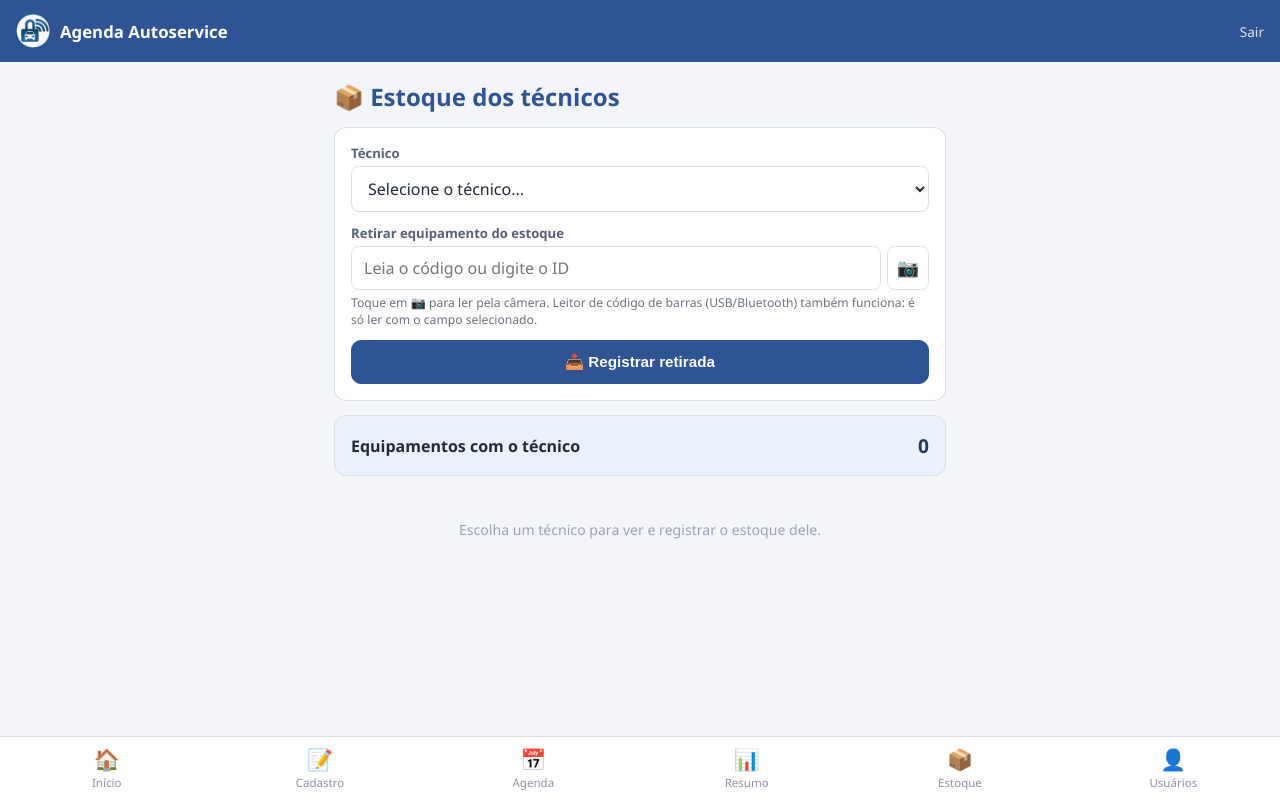
After one commit to caioantns/Agenda-Autoservice, a Flask app: page /meu-estoque in a window 1280 px wide. The commit adds this page. Run offline with Flask 3, Linux system fonts and the light colour scheme; the visitor is signed in with stand-in values (Sample User, id 1).

Commit message:
Libera vários serviços no mesmo período e cria o estoque do técnico

```diff
--- a/app.py
+++ b/app.py
@@ -17,7 +17,8 @@ from openpyxl.styles import Font, PatternFill
 
 from models import (
     db, Servico, ListaValor, Equipamento, Usuario, STATUS_OPCOES, HORARIOS_OPCOES,
-    PERIODO_OPCOES, STATUS_ESTOQUE_OPCOES, codigos_instalados_lista, codigos_instalados_texto,
+    PERIODO_OPCOES, STATUS_ESTOQUE_OPCOES, STATUS_COM_TECNICO, codigos_instalados_lista,
+    codigos_instalados_texto,
 )
 
 BASE_DIR = os.path.dirname(os.path.abspath(__file__))
@@ -327,7 +328,7 @@ def registrar_equipamento_retirado_no_estoque(empresa, codigo):
         return
     existente = Equipamento.query.filter_by(empresa=empresa, codigo=codigo).first()
     if existente:
-        existente.status = "Indisponível"
+        existente.voltar_para_estoque("Indisponível")
     else:
         db.session.add(Equipamento(empresa=empresa, modelo="", codigo=codigo, status="Indisponível"))
     db.session.commit()
@@ -342,23 +343,9 @@ def marcar_equipamento_instalado_utilizado(empresa, equipamento_instalado_codigo
     for codigo in codigos_instalados_lista(equipamento_instalado_codigo):
         existente = Equipamento.query.filter_by(empresa=empresa, codigo=codigo).first()
         if existente:
-            existente.status = "Utilizado"
+            # Sai do estoque do técnico (se estava com ele) e passa a Utilizado.
+            existente.voltar_para_estoque("Utilizado")
     db.session.commit()
-
-
-def verificar_conflito(tecnico, data, periodo, servico_id_ignorar=None):
-    """Procura outro serviço do mesmo técnico no mesmo dia e período."""
-    if not tecnico or not periodo:
-        return None
-    query = Servico.query.filter(
-        Servico.tecnico == tecnico,
-        Servico.data == data,
-        Servico.periodo == periodo,
-        Servico.status != "Cancelado",
-    )
-    if servico_id_ignorar is not None:
-        query = query.filter(Servico.id != servico_id_ignorar)
-    return query.first()
 
 
 # ----------------------------------------------------------------------
@@ -464,6 +451,16 @@ def estoque():
     )
 
 
+@app.route("/meu-estoque")
+@login_obrigatorio
+def meu_estoque_pagina():
+    listas = obter_listas()
+    return render_template(
+        "meu_estoque.html", aba_ativa="meu_estoque", role=session.get("role"),
+        tecnicos=listas["tecnico"], tecnico_nome=session.get("tecnico_nome", ""),
+    )
+
+
 @app.route("/usuarios")
 @admin_obrigatorio
 def usuarios_pagina():
@@ -523,13 +520,8 @@ def criar_servico():
     if erro_equipamento:
         return jsonify({"erro": erro_equipamento}), 400
 
-    conflito = verificar_conflito(tecnico, data_valida, periodo)
-    if conflito and not dados.get("ignorar_conflito"):
-        return jsonify({
-            "conflito": True,
-            "mensagem": f"{tecnico} já tem um serviço em {data_valida} ({periodo}) "
-                        f"(Empresa: {conflito.empresa}). Deseja salvar mesmo assim?",
-        }), 409
+    # Um técnico pode ter vários serviços no mesmo período (Manhã/Tarde/Integral),
+    # então não há checagem de conflito de agenda aqui.
 
     servico = Servico(
         data=data_valida, periodo=periodo, placa=placa, tipo_servico=tipo_servico,
@@ -603,14 +595,6 @@ def atualizar_servico(servico_id):
     )
     if erro_equipamento:
         return jsonify({"erro": erro_equipamento}), 400
-
-    conflito = verificar_conflito(tecnico, data_valida, periodo, servico_id_ignorar=servico.id)
-    if conflito and not dados.get("ignorar_conflito"):
-        return jsonify({
-            "conflito": True,
-            "mensagem": f"{tecnico} já tem um serviço em {data_valida} ({periodo}) "
-                        f"(Empresa: {conflito.empresa}). Deseja salvar mesmo assim?",
-        }), 409
 
     servico.data = data_valida
     servico.periodo = periodo
@@ -1101,7 +1085,12 @@ def buscar_ultima_os_do_equipamento(empresa, codigo):
 @app.route("/api/estoque/<empresa>")
 @login_obrigatorio
 def listar_estoque(empresa):
-    itens = Equipamento.query.filter_by(empresa=empresa).order_by(Equipamento.codigo).all()
+    query = Equipamento.query.filter_by(empresa=empresa)
+    tecnico_sessao = tecnico_da_sessao()
+    if tecnico_sessao is not None:
+        # Técnico só enxerga os equipamentos que estão com ele.
+        query = query.filter_by(status=STATUS_COM_TECNICO, tecnico=tecnico_sessao)
+    itens = query.order_by(Equipamento.codigo).all()
     resultado = []
     for item in itens:
         dados = item.to_dict()
@@ -1129,7 +1118,8 @@ def mudar_status_equipamento(item_id):
     novo_status = dados.get("status")
     if novo_status not in STATUS_ESTOQUE_OPCOES:
         return jsonify({"erro": "Status inválido."}), 400
-    item.status = novo_status
+    # Disponível/Utilizado/Indisponível tiram o equipamento das mãos do técnico.
+    item.voltar_para_estoque(novo_status)
     db.session.commit()
     return jsonify({"ok": True, "item": item.to_dict()})
 
@@ -1182,6 +1172,103 @@ def excluir_equipamento(item_id):
     db.session.delete(item)
     db.session.commit()
     return jsonify({"ok": True})
+
+
+# ----------------------------------------------------------------------
+# API: Estoque do técnico (equipamentos que cada técnico retirou)
+# ----------------------------------------------------------------------
+
+def tecnico_alvo_do_estoque(nome_enviado):
+    """Técnico logado: sempre ele mesmo (ignora o que veio da tela).
+    Admin: o técnico escolhido na tela, que precisa estar na lista."""
+    tecnico_sessao = tecnico_da_sessao()
+    if tecnico_sessao is not None:
+        return tecnico_sessao or None
+    nome = (nome_enviado or "").strip()
+    if nome and valor_existe_na_lista("tecnico", nome):
+        return nome
+    return None
+
+
+@app.route("/api/meu-estoque")
+@login_obrigatorio
+def listar_meu_estoque():
+    tecnico = tecnico_alvo_do_estoque(request.args.get("tecnico"))
+    if not tecnico:
+        return jsonify({"tecnico": "", "itens": []})
+    itens = (
+        Equipamento.query.filter_by(status=STATUS_COM_TECNICO, tecnico=tecnico)
+        .order_by(Equipamento.empresa, Equipamento.codigo).all()
+    )
+    return jsonify({"tecnico": tecnico, "itens": [i.to_dict() for i in itens]})
+
+
+@app.route("/api/meu-estoque/retirar", methods=["POST"])
+@login_obrigatorio
+def retirar_equipamento():
+    """O técnico lê o código de barras (ou digita o ID) e o equipamento sai do
+    estoque principal para o estoque dele. Se o mesmo código existir em mais
+    de uma empresa, devolve a lista para a tela perguntar qual é."""
+    dados = request.get_json(force=True) or {}
+    tecnico = tecnico_alvo_do_estoque(dados.get("tecnico"))
+    if not tecnico:
+        return jsonify({"erro": "Escolha o técnico que está retirando o equipamento."}), 400
+
+    codigo = (dados.get("codigo") or "").strip()
+    if not codigo:
+        return jsonify({"erro": "Leia ou digite o código do equipamento."}), 400
+
+    query = Equipamento.query.filter_by(codigo=codigo)
+    empresa = (dados.get("empresa") or "").strip()
+    if empresa:
+        query = query.filter_by(empresa=empresa)
+    encontrados = query.order_by(Equipamento.empresa).all()
+
+    if not encontrados:
+        return jsonify({
+            "erro": f'O código "{codigo}" não está cadastrado no estoque. '
+                    f"Peça para o administrador cadastrar antes de retirar."
+        }), 404
+    if len(encontrados) > 1:
+        return jsonify({
+            "escolher_empresa": True,
+            "codigo": codigo,
+            "empresas": [e.empresa for e in encontrados],
+        }), 409
+
+    item = encontrados[0]
+    if item.status == STATUS_COM_TECNICO:
+        if item.tecnico == tecnico:
+            return jsonify({"erro": f'O equipamento "{codigo}" já está no estoque de {tecnico}.'}), 400
+        return jsonify({
+            "erro": f'O equipamento "{codigo}" já está com {item.tecnico}. '
+                    f"Ele precisa devolver antes (ou o administrador)."
+        }), 400
+    if item.status == "Utilizado":
+        return jsonify({"erro": f'O equipamento "{codigo}" consta como já instalado em um cliente.'}), 400
+    if item.status == "Indisponível":
+        return jsonify({"erro": f'O equipamento "{codigo}" está Indisponível (aguardando inspeção).'}), 400
+
+    item.status = STATUS_COM_TECNICO
+    item.tecnico = tecnico
+    item.retirado_em = datetime.now(FUSO_BRASIL).replace(tzinfo=None)
+    db.session.commit()
+    return jsonify({"ok": True, "item": item.to_dict()})
+
+
+@app.route("/api/meu-estoque/<int:item_id>/devolver", methods=["POST"])
+@login_obrigatorio
+def devolver_equipamento(item_id):
+    """Devolve ao estoque principal (Disponível) um equipamento que estava com o técnico."""
+    item = Equipamento.query.get_or_404(item_id)
+    tecnico_sessao = tecnico_da_sessao()
+    if item.status != STATUS_COM_TECNICO:
+        return jsonify({"erro": "Esse equipamento não está com nenhum técnico."}), 400
+    if tecnico_sessao is not None and item.tecnico != tecnico_sessao:
+        return jsonify({"erro": "Esse equipamento não está com você."}), 403
+    item.voltar_para_estoque("Disponível")
+    db.session.commit()
+    return jsonify({"ok": True, "item": item.to_dict()})
 
 
 # ----------------------------------------------------------------------
@@ -1277,8 +1364,30 @@ def excluir_usuario(usuario_id):
 # Inicialização
 # ----------------------------------------------------------------------
 
+def adicionar_colunas_que_faltam():
+    """db.create_all() cria tabelas novas, mas não adiciona colunas novas em
+    tabelas que já existem. Aqui adicionamos as que faltarem, sem apagar dados
+    (funciona tanto no SQLite quanto no Postgres)."""
+    from sqlalchemy import inspect, text
+    colunas_novas = {
+        "equipamentos": [
+            ("tecnico", "VARCHAR(80) DEFAULT ''"),
+            ("retirado_em", "TIMESTAMP"),
+        ],
+    }
+    inspetor = inspect(db.engine)
+    for tabela, colunas in colunas_novas.items():
+        existentes = {c["name"] for c in inspetor.get_columns(tabela)}
+        for nome, tipo in colunas:
+            if nome not in existentes:
+                db.session.execute(text(f"ALTER TABLE {tabela} ADD COLUMN {nome} {tipo}"))
+                db.session.commit()
+                print(f"Coluna '{nome}' adicionada em '{tabela}'.")
+
+
 with app.app_context():
     db.create_all()
+    adicionar_colunas_que_faltam()
     if Usuario.query.count() == 0:
         if EM_PRODUCAO and not os.environ.get("ADMIN_SENHA"):
             raise RuntimeError(
--- a/static/css/style.css
+++ b/static/css/style.css
@@ -468,3 +468,15 @@ body {
 @media (min-width: 720px) {
   .bloco-endereco { display: grid; grid-template-columns: minmax(0, 2fr) minmax(0, 3fr); gap: 16px; align-items: start; }
 }
+
+/* --- Estoque do técnico --- */
+.link-estoque-tecnicos { display: block; text-align: center; text-decoration: none; margin-bottom: 14px; }
+.dica-campo { font-size: 0.76rem; color: #6B7280; }
+.formulario-retirada { display: flex; flex-direction: column; gap: 12px; }
+.escolha-empresa { background: var(--cor-primaria-clara); border-radius: 10px; padding: 10px 12px; }
+.escolha-empresa p { margin: 0 0 8px; font-size: 0.85rem; font-weight: 600; }
+.me-grupo { font-size: 0.9rem; color: var(--cor-primaria-escura); margin: 6px 0 0; }
+.item-meu-estoque { cursor: default; }
+.item-meu-estoque:active { background: white; }
+.item-meu-estoque .botao-status-opcao { flex-shrink: 0; }
+.item-equipamento-tecnico { font-size: 0.8rem; font-weight: 600; color: var(--cor-primaria-escura); }
--- /dev/null
+++ b/static/js/meu_estoque.js
@@ -0,0 +1,163 @@
+// --- Estoque do técnico: equipamentos que ele retirou do estoque principal ---
+// Técnico: vê e registra só o próprio estoque.
+// Admin: escolhe o técnico no topo e registra/vê em nome dele.
+
+const campoCodigo = document.getElementById("me-codigo");
+const seletorTecnico = document.getElementById("me-tecnico"); // só existe para admin
+const ehAdmin = !!seletorTecnico;
+let enviandoRetirada = false;
+
+function tecnicoEscolhido() {
+  return ehAdmin ? seletorTecnico.value : "";
+}
+
+function esconderEscolhaEmpresa() {
+  document.getElementById("me-escolha-empresa").classList.add("escondido");
+  document.getElementById("me-botoes-empresa").innerHTML = "";
+}
+
+async function carregarMeuEstoque() {
+  const lista = document.getElementById("me-lista");
+  const total = document.getElementById("me-total");
+  const rotulo = document.getElementById("me-rotulo-total");
+  esconderEscolhaEmpresa();
+
+  if (ehAdmin && !tecnicoEscolhido()) {
+    lista.innerHTML = `<p class="vazio-lista">Escolha um técnico para ver e registrar o estoque dele.</p>`;
+    total.textContent = "0";
+    rotulo.textContent = "Equipamentos com o técnico";
+    return;
+  }
+
+  const filtro = ehAdmin ? `?tecnico=${encodeURIComponent(tecnicoEscolhido())}` : "";
+  const dados = await apiGet(`/api/meu-estoque${filtro}`);
+  const itens = dados.itens || [];
+
+  total.textContent = itens.length;
+  rotulo.textContent = ehAdmin ? `Equipamentos com ${dados.tecnico}` : "Equipamentos com você";
+
+  lista.innerHTML = "";
+  if (itens.length === 0) {
+    lista.innerHTML = `<p class="vazio-lista">Nenhum equipamento retirado no momento.</p>`;
+    return;
+  }
+
+  // Agrupa por empresa para facilitar a conferência.
+  const porEmpresa = {};
+  itens.forEach((item) => {
+    (porEmpresa[item.empresa] = porEmpresa[item.empresa] || []).push(item);
+  });
+
+  Object.keys(porEmpresa).sort().forEach((empresa) => {
+    const titulo = document.createElement("h3");
+    titulo.className = "me-grupo";
+    titulo.textContent = `${empresa} (${porEmpresa[empresa].length})`;
+    lista.appendChild(titulo);
+
+    porEmpresa[empresa].forEach((item) => {
+      const div = document.createElement("div");
+      div.className = "item-equipamento item-meu-estoque";
+      div.innerHTML = `
+        <div class="item-equipamento-info">
+          <span class="item-equipamento-nome">${escaparHtml(item.codigo)}</span>
+          <span class="item-equipamento-obs">${item.modelo ? `Modelo: ${escaparHtml(item.modelo)}` : "Modelo não informado"}</span>
+          <span class="item-equipamento-obs">Retirado em ${escaparHtml(item.retirado_em || "—")}</span>
+        </div>
+      `;
+      const botao = document.createElement("button");
+      botao.type = "button";
+      botao.className = "botao-status-opcao";
+      botao.textContent = "↩ Devolver";
+      botao.onclick = () => devolverEquipamento(item.id, item.codigo);
+      div.appendChild(botao);
+      lista.appendChild(div);
+    });
+  });
+}
+
+async function registrarRetirada(empresa) {
+  if (enviandoRetirada) return;
+  const codigo = campoCodigo.value.trim();
+  if (!codigo) {
+    mostrarToast("Leia ou digite o código do equipamento.", "erro");
+    campoCodigo.focus();
+    return;
+  }
+  if (ehAdmin && !tecnicoEscolhido()) {
+    mostrarToast("Escolha o técnico que está retirando o equipamento.", "erro");
+    return;
+  }
+
+  enviandoRetirada = true;
+  let resultado;
+  try {
+    resultado = await apiEnviar("/api/meu-estoque/retirar", "POST", {
+      codigo, empresa: empresa || "", tecnico: tecnicoEscolhido(),
+    });
+  } finally {
+    enviandoRetirada = false;
+  }
+
+  // Mesmo código em mais de uma empresa: pergunta qual.
+  if (resultado.status === 409 && resultado.dados.escolher_empresa) {
+    const caixa = document.getElementById("me-escolha-empresa");
+    const botoes = document.getElementById("me-botoes-empresa");
+    botoes.innerHTML = "";
+    resultado.dados.empresas.forEach((nome) => {
+      const btn = document.createElement("button");
+      btn.type = "button";
+      btn.className = "botao-status-opcao";
+      btn.textContent = nome;
+      btn.onclick = () => registrarRetirada(nome);
+      botoes.appendChild(btn);
+    });
+    caixa.classList.remove("escondido");
+    return;
+  }
+
+  esconderEscolhaEmpresa();
+  if (!resultado.ok) {
+    mostrarToast(resultado.dados.erro || "Erro ao registrar a retirada.", "erro");
+    campoCodigo.select();
+    return;
+  }
+
+  const item = resultado.dados.item;
+  mostrarToast(`✅ ${item.codigo} (${item.empresa}) adicionado ao estoque de ${item.tecnico}`);
+  campoCodigo.value = "";
+  campoCodigo.focus();
+  await carregarMeuEstoque();
+}
+
+async function devolverEquipamento(id, codigo) {
+  if (!confirm(`Devolver o equipamento ${codigo} ao estoque principal?`)) return;
+  const resultado = await apiEnviar(`/api/meu-estoque/${id}/devolver`, "POST", {});
+  if (!resultado.ok) {
+    mostrarToast(resultado.dados.erro || "Erro ao devolver.", "erro");
+    return;
+  }
+  mostrarToast(`↩ ${codigo} devolvido ao estoque.`);
+  await carregarMeuEstoque();
+}
+
+function lerCodigoComCamera() {
+  // Lê pela câmera e já registra a retirada.
+  abrirScanner(campoCodigo, () => registrarRetirada());
+}
+
+// Leitores USB/Bluetooth "digitam" o código e apertam Enter sozinhos.
+campoCodigo.addEventListener("keydown", (evento) => {
+  if (evento.key === "Enter") {
+    evento.preventDefault();
+    registrarRetirada();
+  }
+});
+campoCodigo.addEventListener("input", esconderEscolhaEmpresa);
+
+// No computador (mouse), já deixa o campo pronto para o leitor.
+// No celular não, para não abrir o teclado sozinho.
+if (window.matchMedia && window.matchMedia("(pointer: fine)").matches) {
+  campoCodigo.focus();
+}
+
+carregarMeuEstoque();
--- a/static/js/scanner.js
+++ b/static/js/scanner.js
@@ -41,6 +41,8 @@ function _carregarBibliotecaScanner() {
 let _html5QrCode = null;
 let _campoAlvoScanner = null;
 let _scannerAtivo = false;
+let _aoLerScanner = null;   // função opcional chamada depois de ler um código
+let _leituraFeita = false;  // a câmera às vezes dispara a mesma leitura 2x
 
 function abrirScannerInput(btn) {
   const input = btn.parentElement ? btn.parentElement.querySelector("input") : null;
@@ -51,7 +53,9 @@ function abrirScannerInput(btn) {
   }
 }
 
-async function abrirScanner(alvoDestino) {
+async function abrirScanner(alvoDestino, aoLer) {
+  _aoLerScanner = typeof aoLer === "function" ? aoLer : null;
+  _leituraFeita = false;
   if (!navigator.mediaDevices || !navigator.mediaDevices.getUserMedia) {
     if (typeof mostrarToast === "function") {
       mostrarToast("Esse navegador não permite acessar a câmera.", "erro");
@@ -121,13 +125,17 @@ async function abrirScanner(alvoDestino) {
 }
 
 function preencherCampoScanner(texto) {
-  if (!_campoAlvoScanner) return;
+  if (!_campoAlvoScanner || _leituraFeita) return;
+  _leituraFeita = true;
+  const aoLer = _aoLerScanner;
 
   _campoAlvoScanner.value = texto.trim();
   _campoAlvoScanner.dispatchEvent(new Event("input", { bubbles: true }));
   _campoAlvoScanner.dispatchEvent(new Event("change", { bubbles: true }));
 
-  if (typeof mostrarToast === "function") {
+  if (aoLer) {
+    aoLer(texto.trim());
+  } else if (typeof mostrarToast === "function") {
     mostrarToast(`✅ Código lido: ${texto.trim()}`);
   }
 }
@@ -146,4 +154,5 @@ function fecharScanner() {
   _html5QrCode = null;
   _scannerAtivo = false;
   _campoAlvoScanner = null;
+  _aoLerScanner = null;
 }
--- a/templates/base.html
+++ b/templates/base.html
@@ -38,6 +38,11 @@
     <a href="{{ url_for('resumo') }}" class="nav-item {{ 'ativo' if aba_ativa == 'resumo' else '' }}">
       <span class="nav-icone">📊</span><span>Resumo</span>
     </a>
+    {% if session.get('role') != 'admin' %}
+    <a href="{{ url_for('meu_estoque_pagina') }}" class="nav-item {{ 'ativo' if aba_ativa == 'meu_estoque' else '' }}">
+      <span class="nav-icone">📦</span><span>Meu estoque</span>
+    </a>
+    {% endif %}
     {% if session.get('role') == 'admin' %}
     <a href="{{ url_for('estoque') }}" class="nav-item {{ 'ativo' if aba_ativa == 'estoque' else '' }}">
       <span class="nav-icone">📦</span><span>Estoque</span>
--- /dev/null
+++ b/templates/meu_estoque.html
@@ -0,0 +1,54 @@
+{% extends "base.html" %}
+{% block titulo %}Meu estoque - Agenda Autoservice{% endblock %}
+
+{% block conteudo %}
+<h2 class="titulo-pagina">📦 {{ 'Estoque dos técnicos' if role == 'admin' else 'Meu estoque' }}</h2>
+
+<div class="cartao formulario-retirada">
+  {% if role == 'admin' %}
+  <div class="campo">
+    <label>Técnico</label>
+    <select id="me-tecnico" onchange="carregarMeuEstoque()">
+      <option value="">Selecione o técnico...</option>
+      {% for t in tecnicos %}
+      <option value="{{ t }}">{{ t }}</option>
+      {% endfor %}
+    </select>
+  </div>
+  {% endif %}
+
+  <div class="campo">
+    <label>Retirar equipamento do estoque</label>
+    <div class="linha-combo">
+      <input type="text" id="me-codigo" placeholder="Leia o código ou digite o ID"
+             autocomplete="off" autocapitalize="off" enterkeyhint="send">
+      <button type="button" class="botao-icone" title="Ler com a câmera" onclick="lerCodigoComCamera()">📷</button>
+    </div>
+    <small class="dica-campo">
+      Toque em 📷 para ler pela câmera. Leitor de código de barras (USB/Bluetooth) também
+      funciona: é só ler com o campo selecionado.
+    </small>
+  </div>
+
+  <div id="me-escolha-empresa" class="escolha-empresa escondido">
+    <p>Esse código está cadastrado em mais de uma empresa. De qual é o equipamento?</p>
+    <div id="me-botoes-empresa" class="botoes-status"></div>
+  </div>
+
+  <button type="button" class="botao botao-primario botao-bloco" onclick="registrarRetirada()">
+    📥 Registrar retirada
+  </button>
+</div>
+
+<div class="cartao total-mes">
+  <span id="me-rotulo-total">Equipamentos com você</span>
+  <strong id="me-total">0</strong>
+</div>
+
+<div id="me-lista" class="lista-equipamentos"></div>
+{% endblock %}
+
+{% block scripts %}
+<script src="{{ url_for('static', filename='js/scanner.js') }}"></script>
+<script src="{{ url_for('static', filename='js/meu_estoque.js') }}"></script>
+{% endblock %}
```
Also changed, not shown: models.py (+17 -0 lines), static/js/agenda.js (+1 -9 lines), static/js/cadastro.js (+2 -10 lines), static/js/estoque.js (+8 -3 lines), templates/estoque.html (+7 -0 lines).
